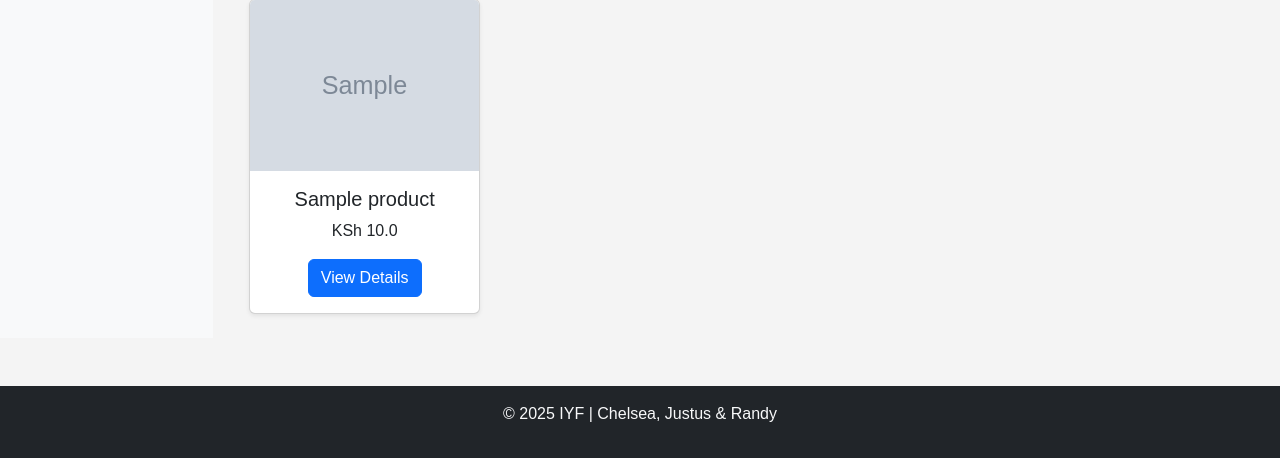
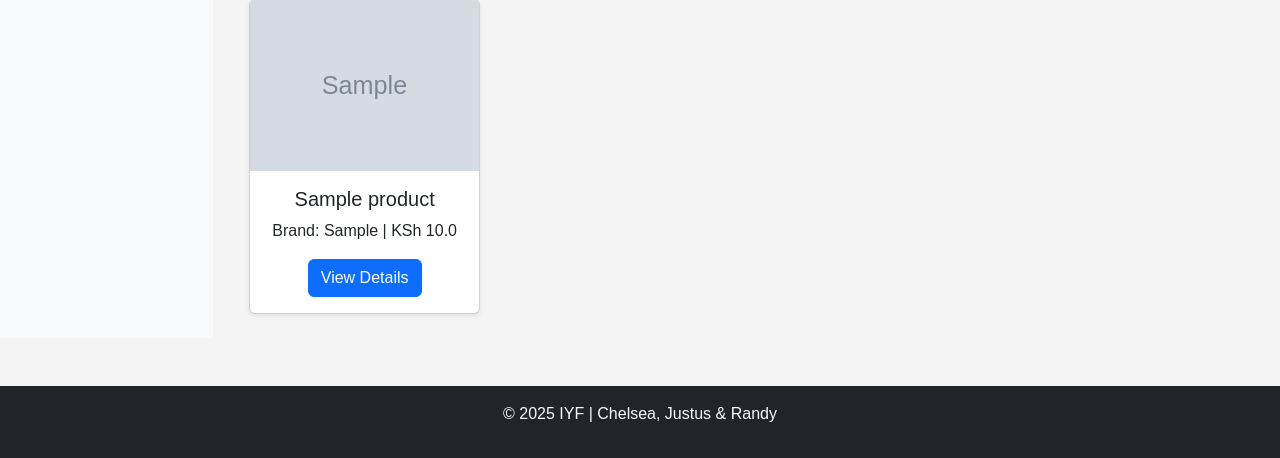
Before and after one commit to everjaydead/estore, a Flask app: page / in a window 1280 px wide. Shown: the part 1357-1815 px from the top of the page. Run offline with Flask 3, Linux system fonts and the light colour scheme; tables that the repository leaves empty hold one stand-in row (values such as "Sample post"); grey boxes marked "Sample" are stand-in pictures; some libraries are stand-ins or nearby versions.

Commit message:
Updated HTML templates to reflect product attribute changes

```diff
--- a/templates/index.html
+++ b/templates/index.html
@@ -1,6 +1,6 @@
 {% extends 'base.html' %}
 
-{% block title %}Welcome to J00NE Store{% endblock %}
+{% block title %}Welcome to JOO0NE Store{% endblock %}
 
 {% block content %}
 <div class="container mt-4">
@@ -13,7 +13,7 @@
                 <img src="{{ url_for('static', filename=product.image) }}" class="d-block w-100" alt="{{ product.name }}">
                 <div class="carousel-caption d-none d-md-block">
                     <h5>{{ product.name }}</h5>
-                    <p>KSh {{ product.price }}</p>
+                    <p>Brand: {{ product.brand }} | KSh {{ product.price }}</p>
                     <a href="{{ url_for('view_product', id=product.id) }}" class="btn btn-primary">Shop Now</a>
                 </div>
             </div>
@@ -59,7 +59,7 @@
                     <img src="{{ url_for('static', filename=product.image) }}" class="card-img-top" alt="{{ product.name }}">
                     <div class="card-body">
                         <h5 class="card-title">{{ product.name }}</h5>
-                        <p class="card-text">KSh {{ product.price }}</p>
+                        <p class="card-text">Brand: {{ product.brand }} | KSh {{ product.price }}</p>
                         <a href="{{ url_for('view_product', id=product.id) }}" class="btn btn-primary">View Details</a>
                     </div>
                 </div>
```
